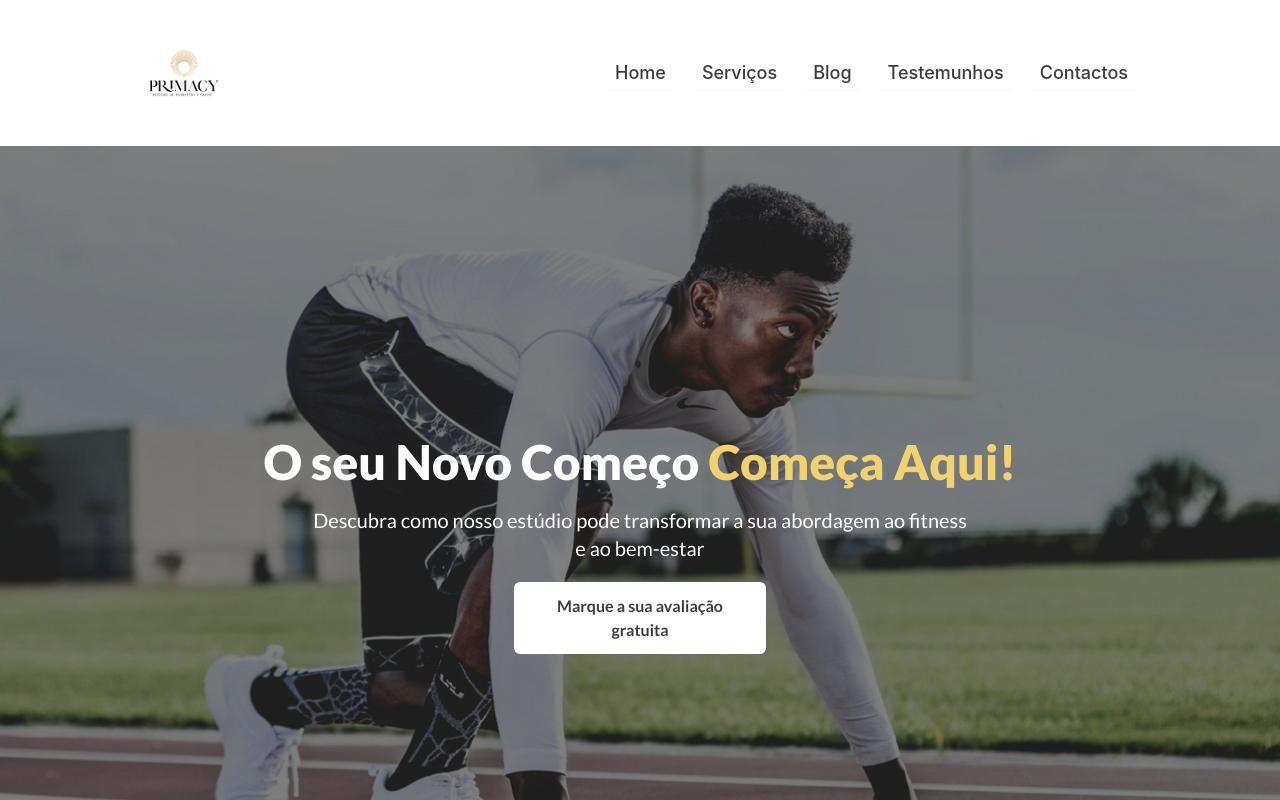
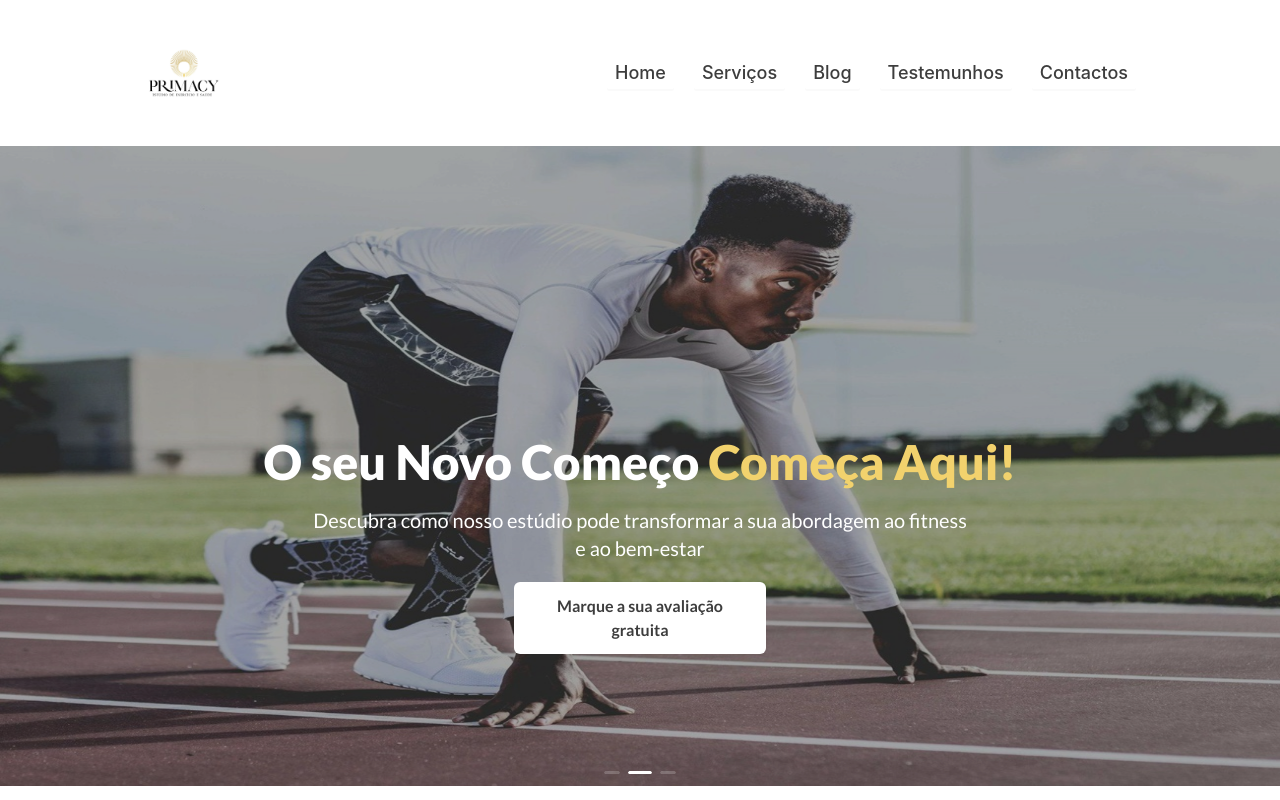
Before and after one commit to ArnabTo/primacy, a React (Vite) app: page / in a window 1280 px wide. Shown: the top 800 px of the page. Built offline with nearby package versions, Linux system fonts and the light colour scheme; no server answers; grey boxes are pictures that could not be loaded.

Commit message:
added slider in hero section

```diff
--- a/src/component/Hero.jsx
+++ b/src/component/Hero.jsx
@@ -1,23 +1,115 @@
 import { Link } from 'react-scroll';
+import HeroBg1 from '../assets/hero.jpg'
 import HeroBg2 from '../assets/hero2.jpg'
+import HeroBg3 from '../assets/hero3.jpg'
+import { Carousel } from 'antd';
 
 const Hero = () => {
     return (
-        <div className="relative w-full h-[40rem] lg:h-screen bg-cover bg-no-repeat" style={{ backgroundImage: `url(${HeroBg2})` }}>
-            <div className="absolute inset-0 bg-black/50"></div>
 
-            <div className="relative z-10 flex flex-col justify-center items-center h-full text-white">
+        <div className="relative w-full h-[40rem] lg:h-screen">
+            <div>
+                <Carousel autoplay autoplaySpeed={4000} className="w-full h-full">
+                    <div className="w-full h-[40rem]">
+                        <div className="absolute inset-0 bg-black/20"></div>
+                        <img className='w-full h-full' src={HeroBg1} />
+                    </div>
+                    <div className="w-full h-[40rem]">
+                        <img className='w-full h-full' src={HeroBg2} />
+                    </div>
+                    <div className="w-full h-[40rem]">
+                        <img className='w-full h-full' src={HeroBg3} />
+                    </div>
+                </Carousel>
+            </div>
+            <div className="absolute inset-0 z-10 flex flex-col justify-center items-center text-white">
                 <div className='flex flex-col justify-center items-center space-y-5'>
-                    <h1 className="text-5xl font-extrabold text-center font-lato">O seu Novo Começo  <span className='text-heroHeadline'>Começa Aqui!</span></h1>
-                    <p className="mt-4 text-xl text-center font-lato">Descubra como nosso estúdio pode transformar a sua abordagem ao fitness  <br></br> e ao bem-estar</p>
+                    <h1 className="text-5xl font-extrabold text-center font-lato">O seu Novo Começo <span className='text-heroHeadline'>Começa Aqui!</span></h1>
+                    <p className="mt-4 text-xl text-center font-lato">Descubra como nosso estúdio pode transformar a sua abordagem ao fitness <br /> e ao bem-estar</p>
                     <button
                         className="bg-white lg:w-1/3 text-textColor px-4 py-3 rounded-md text-base font-semibold font-lato hover:bg-btnBg hover:text-white transition-all delay-75">
-                            <Link to='contact-section' smooth={true} duration={2000}>Marque a sua avaliação gratuita</Link>
+                        <Link to='contact-section' smooth={true} duration={2000}>Marque a sua avaliação gratuita</Link>
                     </button>
                 </div>
             </div>
         </div>
+
+
+        // <div className="relative w-full h-[40rem] lg:h-screen bg-cover bg-no-repeat" style={{ backgroundImage: `url(${HeroBg2})` }}>
+        //     <div className="absolute inset-0 bg-black/50"></div>
+
+        //     <div className="relative z-10 flex flex-col justify-center items-center h-full text-white">
+        //         <div className='flex flex-col justify-center items-center space-y-5'>
+        //             <h1 className="text-5xl font-extrabold text-center font-lato">O seu Novo Começo  <span className='text-heroHeadline'>Começa Aqui!</span></h1>
+        //             <p className="mt-4 text-xl text-center font-lato">Descubra como nosso estúdio pode transformar a sua abordagem ao fitness  <br></br> e ao bem-estar</p>
+        //             <button
+        //                 className="bg-white lg:w-1/3 text-textColor px-4 py-3 rounded-md text-base font-semibold font-lato hover:bg-btnBg hover:text-white transition-all delay-75">
+        //                 <Link to='contact-section' smooth={true} duration={2000}>Marque a sua avaliação gratuita</Link>
+        //             </button>
+        //         </div>
+        //     </div>
+        // </div>
     );
 };
 
 export default Hero;
+
+
+// import { Link } from 'react-scroll';
+// import HeroBg2 from '../assets/hero2.jpg'
+// import { Carousel } from 'antd';
+
+// const Hero = () => {
+//     return (
+//         <div className="relative w-full h-[40rem] lg:h-screen bg-cover bg-no-repeat" style={{ backgroundImage: `url(${HeroBg2})` }}>
+//             <div className="absolute inset-0 bg-black/50"></div>
+
+//             <div className="relative z-10 flex flex-col justify-center items-center h-full text-white">
+//                 <div className='flex flex-col justify-center items-center space-y-5'>
+//                     <h1 className="text-5xl font-extrabold text-center font-lato">O seu Novo Começo  <span className='text-heroHeadline'>Começa Aqui!</span></h1>
+//                     <p className="mt-4 text-xl text-center font-lato">Descubra como nosso estúdio pode transformar a sua abordagem ao fitness  <br></br> e ao bem-estar</p>
+//                     <button
+//                         className="bg-white lg:w-1/3 text-textColor px-4 py-3 rounded-md text-base font-semibold font-lato hover:bg-btnBg hover:text-white transition-all delay-75">
+//                         <Link to='contact-section' smooth={true} duration={2000}>Marque a sua avaliação gratuita</Link>
+//                     </button>
+//                 </div>
+//             </div>
+//         </div>
+//     );
+// };
+
+// export default Hero;
+
+// import { Link } from 'react-scroll';
+// import HeroBg1 from '../assets/hero.jpg';
+// import HeroBg2 from '../assets/hero2.jpg';
+// import HeroBg3 from '../assets/hero3.jpg';
+// import { Carousel } from 'antd';
+
+// const Hero = () => {
+//     return (
+//         <div className="relative w-full h-[40rem] lg:h-screen">
+//             <Carousel autoplay effect="fade" className="w-full h-full">
+//                 <div className="relative w-full h-[40rem] lg:h-screen bg-cover bg-no-repeat" style={{ backgroundImage: `url(${HeroBg1})` }}>
+//                 </div>
+//                 <div className="relative w-full h-[40rem] lg:h-screen bg-cover bg-no-repeat" style={{ backgroundImage: `url(${HeroBg2})` }}>
+//                 </div>
+//                 <div className="relative w-full h-[40rem] lg:h-screen bg-cover bg-no-repeat" style={{ backgroundImage: `url(${HeroBg3})` }}>
+//                 </div>
+//             </Carousel>
+
+//             <div className="absolute inset-0 z-10 flex flex-col justify-center items-center text-white">
+//                 <div className='flex flex-col justify-center items-center space-y-5'>
+//                     <h1 className="text-5xl font-extrabold text-center font-lato">O seu Novo Começo <span className='text-heroHeadline'>Começa Aqui!</span></h1>
+//                     <p className="mt-4 text-xl text-center font-lato">Descubra como nosso estúdio pode transformar a sua abordagem ao fitness <br /> e ao bem-estar</p>
+//                     <button
+//                         className="bg-white lg:w-1/3 text-textColor px-4 py-3 rounded-md text-base font-semibold font-lato hover:bg-btnBg hover:text-white transition-all delay-75">
+//                         <Link to='contact-section' smooth={true} duration={2000}>Marque a sua avaliação gratuita</Link>
+//                     </button>
+//                 </div>
+//             </div>
+//         </div>
+//     );
+// };
+
+// export default Hero;
```
